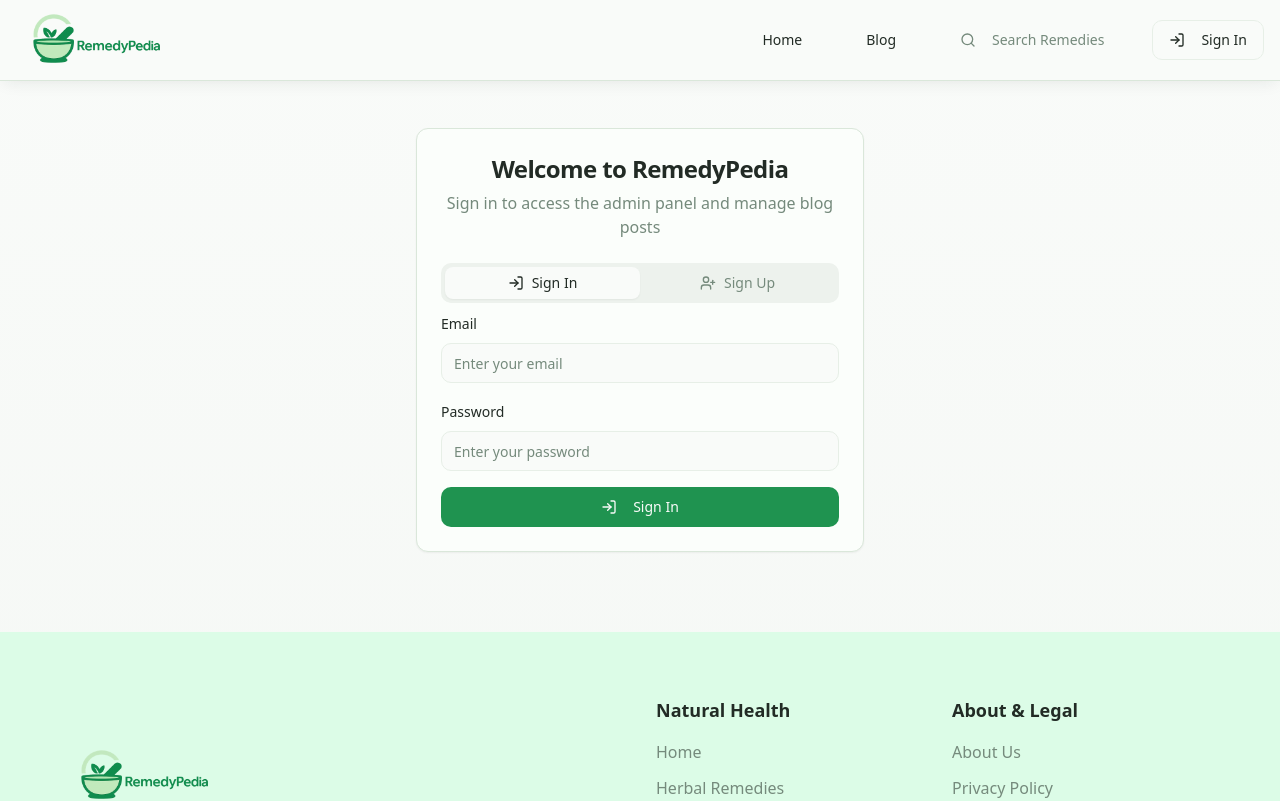
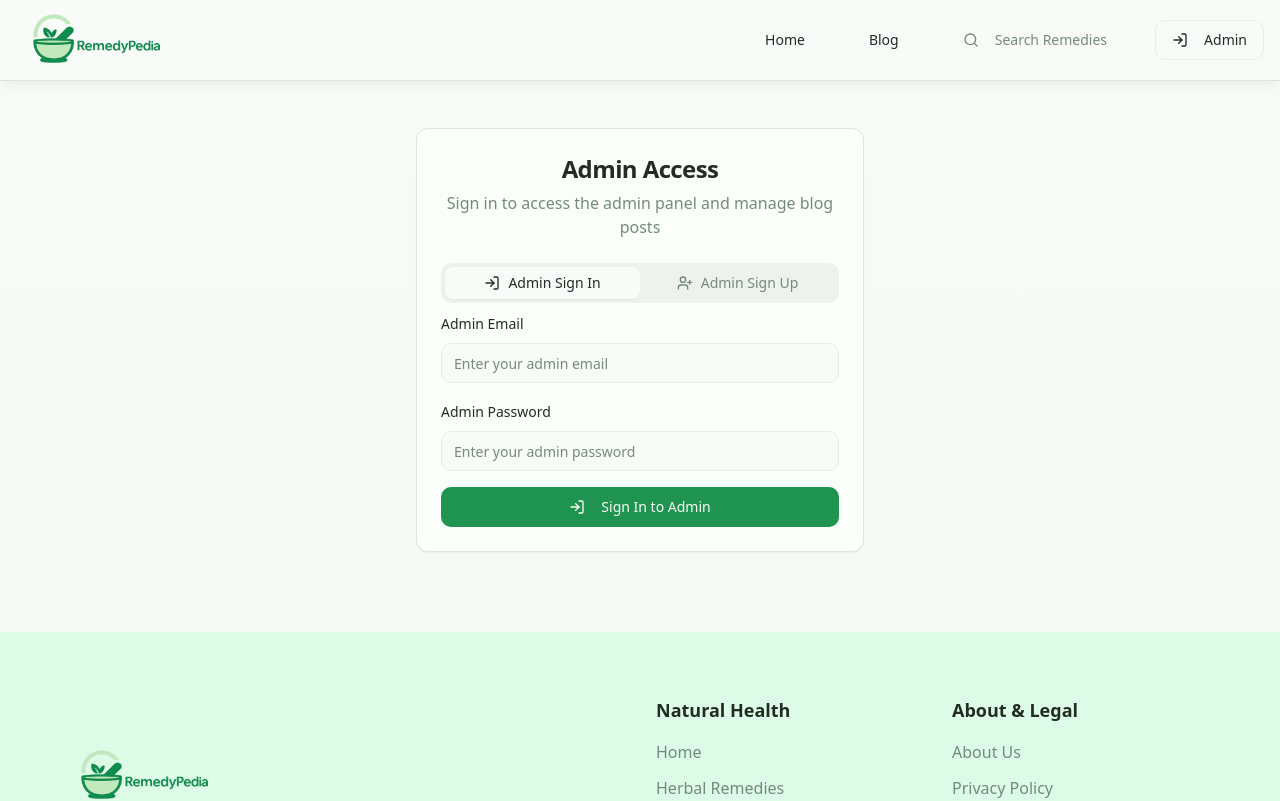
Before and after one commit to CurwinB/pedi, a React (Vite) app: page /auth in a window 1280 px wide. Shown: the top 801 px of the page. Built offline with nearby package versions, Linux system fonts and the light colour scheme.

Commit message:
Add sign-in button to admin.
Restrict sign-in button on the header to the /admin route.

```diff
--- a/src/components/Header.tsx
+++ b/src/components/Header.tsx
@@ -118,7 +118,7 @@ const Header = () => {
                   className="flex items-center space-x-2"
                 >
                   <LogIn className="h-4 w-4" />
-                  <span>Sign In</span>
+                  <span>Admin</span>
                 </Button>
               )}
             </nav>
@@ -211,7 +211,7 @@ const Header = () => {
                   className="w-full justify-start"
                 >
                   <LogIn className="h-4 w-4 mr-2" />
-                  Sign In
+                  Admin Access
                 </Button>
               )}
             </div>
--- a/src/pages/Auth.tsx
+++ b/src/pages/Auth.tsx
@@ -88,7 +88,7 @@ const Auth = () => {
           title: "Welcome back!",
           description: "You have been successfully signed in."
         });
-        navigate('/');
+        navigate('/admin');
       }
     } catch (err: any) {
       setError(err.message || "An unexpected error occurred");
@@ -106,7 +106,7 @@ const Auth = () => {
           <Card className="shadow-natural">
             <CardHeader className="text-center">
               <CardTitle className="text-2xl font-bold text-foreground">
-                Welcome to RemedyPedia
+                Admin Access
               </CardTitle>
               <p className="text-muted-foreground">
                 Sign in to access the admin panel and manage blog posts
@@ -117,36 +117,36 @@ const Auth = () => {
                 <TabsList className="grid w-full grid-cols-2">
                   <TabsTrigger value="signin" className="flex items-center space-x-2">
                     <LogIn className="h-4 w-4" />
-                    <span>Sign In</span>
+                    <span>Admin Sign In</span>
                   </TabsTrigger>
                   <TabsTrigger value="signup" className="flex items-center space-x-2">
                     <UserPlus className="h-4 w-4" />
-                    <span>Sign Up</span>
+                    <span>Admin Sign Up</span>
                   </TabsTrigger>
                 </TabsList>
 
                 <TabsContent value="signin">
                   <form onSubmit={handleSignIn} className="space-y-4">
                     <div className="space-y-2">
-                      <Label htmlFor="signin-email">Email</Label>
+                      <Label htmlFor="signin-email">Admin Email</Label>
                       <Input
                         id="signin-email"
                         type="email"
                         value={email}
                         onChange={(e) => setEmail(e.target.value)}
                         required
-                        placeholder="Enter your email"
+                        placeholder="Enter your admin email"
                       />
                     </div>
                     <div className="space-y-2">
-                      <Label htmlFor="signin-password">Password</Label>
+                      <Label htmlFor="signin-password">Admin Password</Label>
                       <Input
                         id="signin-password"
                         type="password"
                         value={password}
                         onChange={(e) => setPassword(e.target.value)}
                         required
-                        placeholder="Enter your password"
+                        placeholder="Enter your admin password"
                       />
                     </div>
                     {error && (
@@ -163,7 +163,7 @@ const Auth = () => {
                       ) : (
                         <>
                           <LogIn className="mr-2 h-4 w-4" />
-                          Sign In
+                          Sign In to Admin
                         </>
                       )}
                     </Button>
@@ -173,25 +173,25 @@ const Auth = () => {
                 <TabsContent value="signup">
                   <form onSubmit={handleSignUp} className="space-y-4">
                     <div className="space-y-2">
-                      <Label htmlFor="signup-email">Email</Label>
+                      <Label htmlFor="signup-email">Admin Email</Label>
                       <Input
                         id="signup-email"
                         type="email"
                         value={email}
                         onChange={(e) => setEmail(e.target.value)}
                         required
-                        placeholder="Enter your email"
+                        placeholder="Enter your admin email"
                       />
                     </div>
                     <div className="space-y-2">
-                      <Label htmlFor="signup-password">Password</Label>
+                      <Label htmlFor="signup-password">Admin Password</Label>
                       <Input
                         id="signup-password"
                         type="password"
                         value={password}
                         onChange={(e) => setPassword(e.target.value)}
                         required
-                        placeholder="Create a password"
+                        placeholder="Create admin password"
                         minLength={6}
                       />
                       <p className="text-xs text-muted-foreground">
@@ -212,7 +212,7 @@ const Auth = () => {
                       ) : (
                         <>
                           <UserPlus className="mr-2 h-4 w-4" />
-                          Create Account
+                          Create Admin Account
                         </>
                       )}
                     </Button>
```
